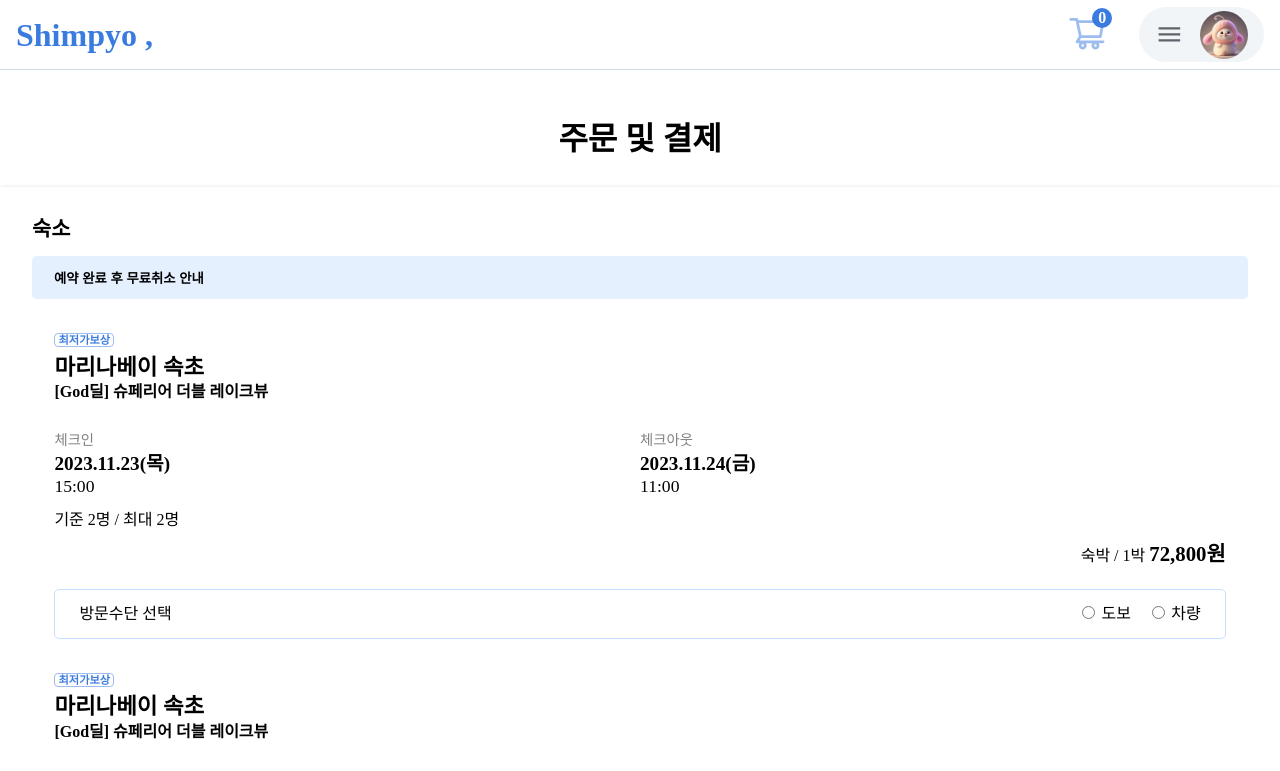
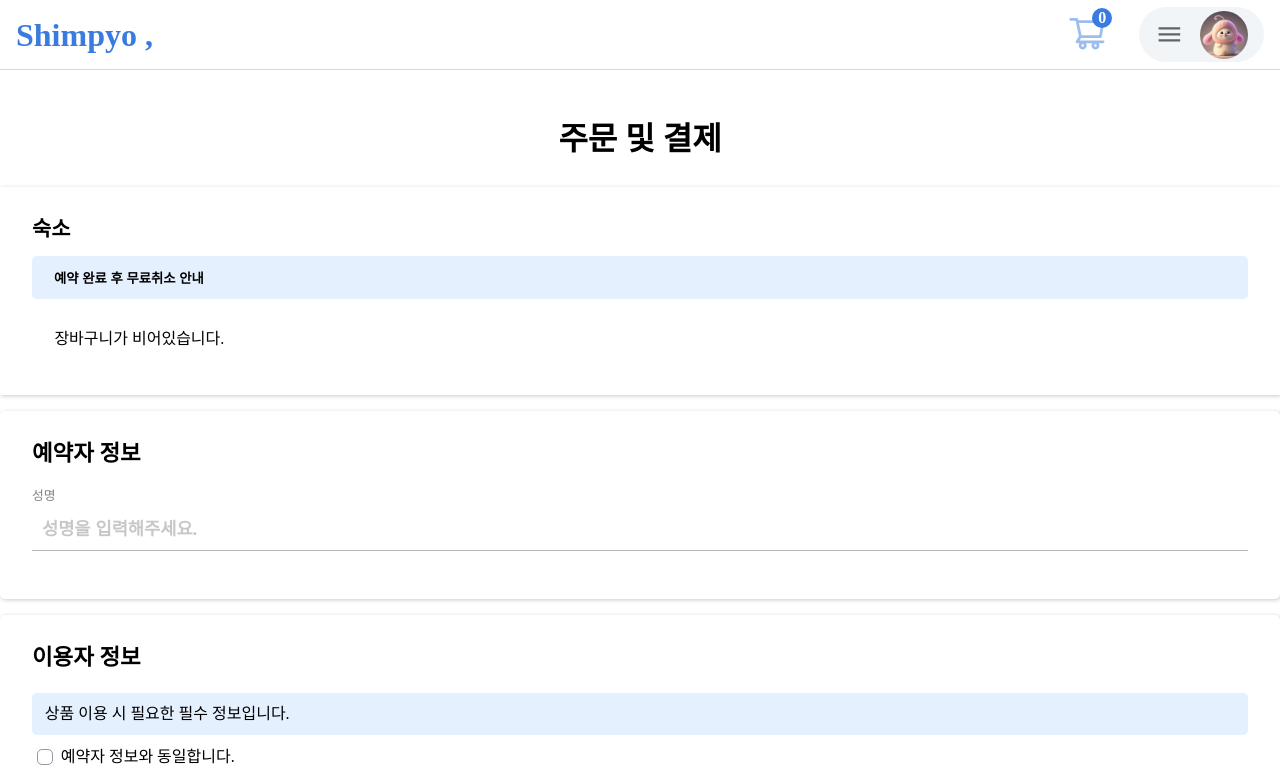
Before and after one commit to Shimpyo-House/Shimpyo_FE, a React (Vite) app: page /pay in a window 1280 px wide. Shown: the top 771 px of the page. Built offline with nearby package versions, Linux system fonts and the light colour scheme.

Commit message:
Feat: 결제하기 데이터 연결

```diff
--- a/package.json
+++ b/package.json
@@ -16,6 +16,7 @@
     "@mui/material": "^5.14.18",
     "@mui/x-date-pickers": "^6.18.1",
     "@mui/x-date-pickers-pro": "^6.18.1",
+    "@types/recoil": "^0.0.9",
     "@vitejs/plugin-react-swc": "^3.3.2",
     "axios": "^1.6.2",
     "date-fns": "^2.30.0",
--- a/src/components/layout/Pay/BookingInfo.tsx
+++ b/src/components/layout/Pay/BookingInfo.tsx
@@ -1,33 +1,43 @@
 // 예약한 객실 (숙소명, 옵션, 체크인/체크아웃, 금액, 방문시간 radio등) 컴포넌트화
 
 import { css } from '@emotion/react';
+import { useRecoilValue } from 'recoil';
+import { cartDataState } from '../../../atoms/cartAtom';
 
 const BookingInfo = () => {
+  const cartData = useRecoilValue(cartDataState);
+  console.log(useRecoilValue(cartDataState));
+
   return (
     <div css={BookingInfoCss}>
+      {cartData.length > 0 ? (
+        cartData.map((cartItem) => (
+          <>
             <div css={BookHeader}>
               <span>최저가보상</span>
-        <h1>마리나베이 속초</h1>
-        <p>[God딜] 슈페리어 더블 레이크뷰</p>
+              <h1>{cartItem.roomName}</h1>
+              <p>{cartItem.productName}</p>
             </div>
 
             <div css={CheckInOut}>
               <div>
                 <span>체크인</span>
-          <h3>2023.11.23(목)</h3>
-          <p>15:00</p>
+                <h3>{cartItem.startDate}</h3>
+                <p>{cartItem.checkIn}</p>
               </div>
               <div>
                 <span>체크아웃</span>
-          <h3>2023.11.24(금)</h3>
-          <p>11:00</p>
+                <h3>{cartItem.endDate}</h3>
+                <p>{cartItem.checkOut}</p>
               </div>
             </div>
 
-      <div css={RefPeople}>기준 2명 / 최대 2명</div>
+            <div css={RefPeople}>
+              기준 {cartItem.standard}명 / 최대 {cartItem.capacity}명
+            </div>
 
             <div css={BookingPrice}>
-        숙박 / 1박 <span>72,800원</span>
+              숙박 / 1박 <span>{cartItem.price}원</span>
             </div>
 
             <div css={VisitWay}>
@@ -43,6 +53,11 @@ const BookingInfo = () => {
                 </label>
               </form>
             </div>
+          </>
+        ))
+      ) : (
+        <p>장바구니가 비어있습니다.</p>
+      )}
     </div>
   );
 };
@@ -115,6 +130,7 @@ const VisitWay = css`
 
   padding: 1rem 1.5rem;
   margin-top: 1.5rem;
+  margin-bottom: 1rem;
 
   border: 1px solid #c8deff;
   border-radius: 5px;
--- a/src/components/layout/Pay/CheckBooking.tsx
+++ b/src/components/layout/Pay/CheckBooking.tsx
@@ -51,7 +51,6 @@ const CheckBooking = () => {
         </div>
 
         <div css={BookingInformation}>
-          <BookingInfo />
           <BookingInfo />
         </div>
       </div>
--- a/src/components/layout/Pay/PayMethod.tsx
+++ b/src/components/layout/Pay/PayMethod.tsx
@@ -206,7 +206,7 @@ const PaymentWay = css`
     width: 5rem;
   }
 
-  &:nth-child(2) {
+  &:nth-of-type(2) {
     img {
       width: 8rem;
     }
```
Also changed, not shown: 1 other file (tests, documents, lock files or other folders). Lines whose indentation alone changed are shown as unchanged.
